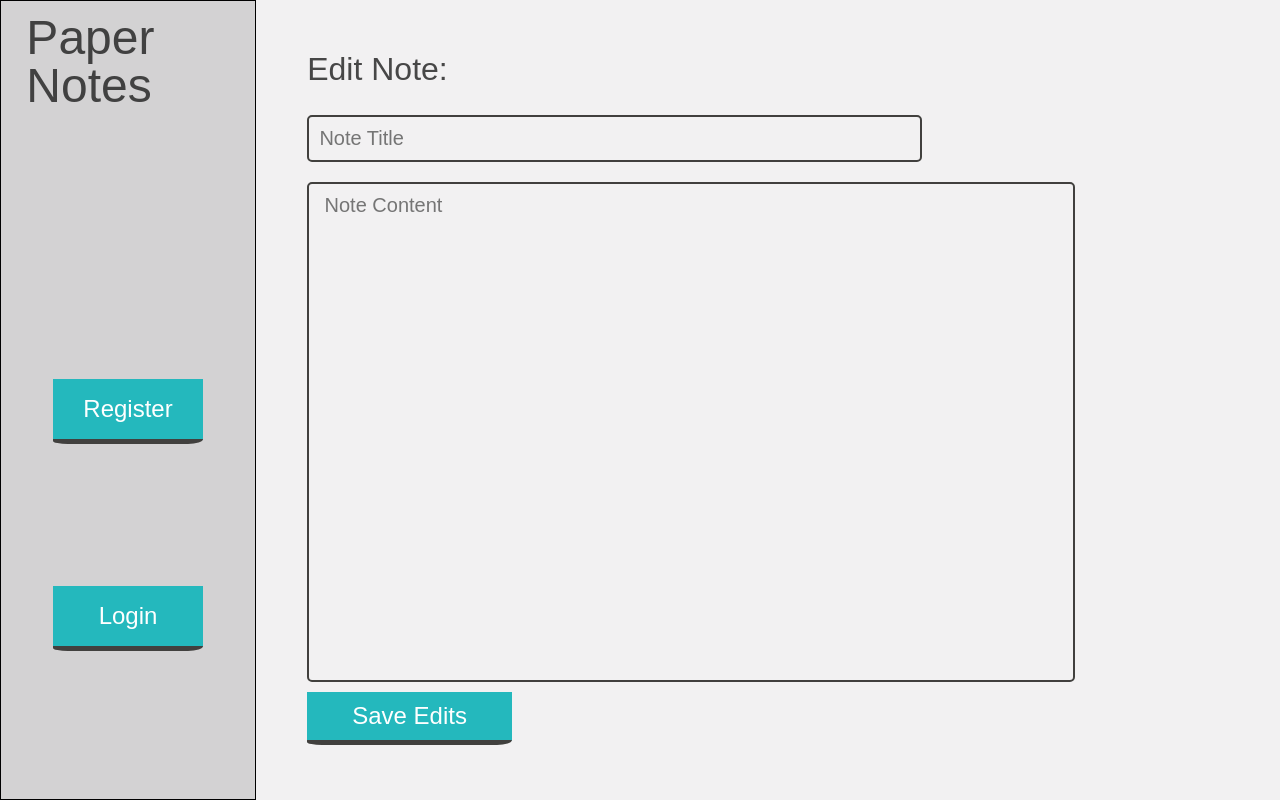
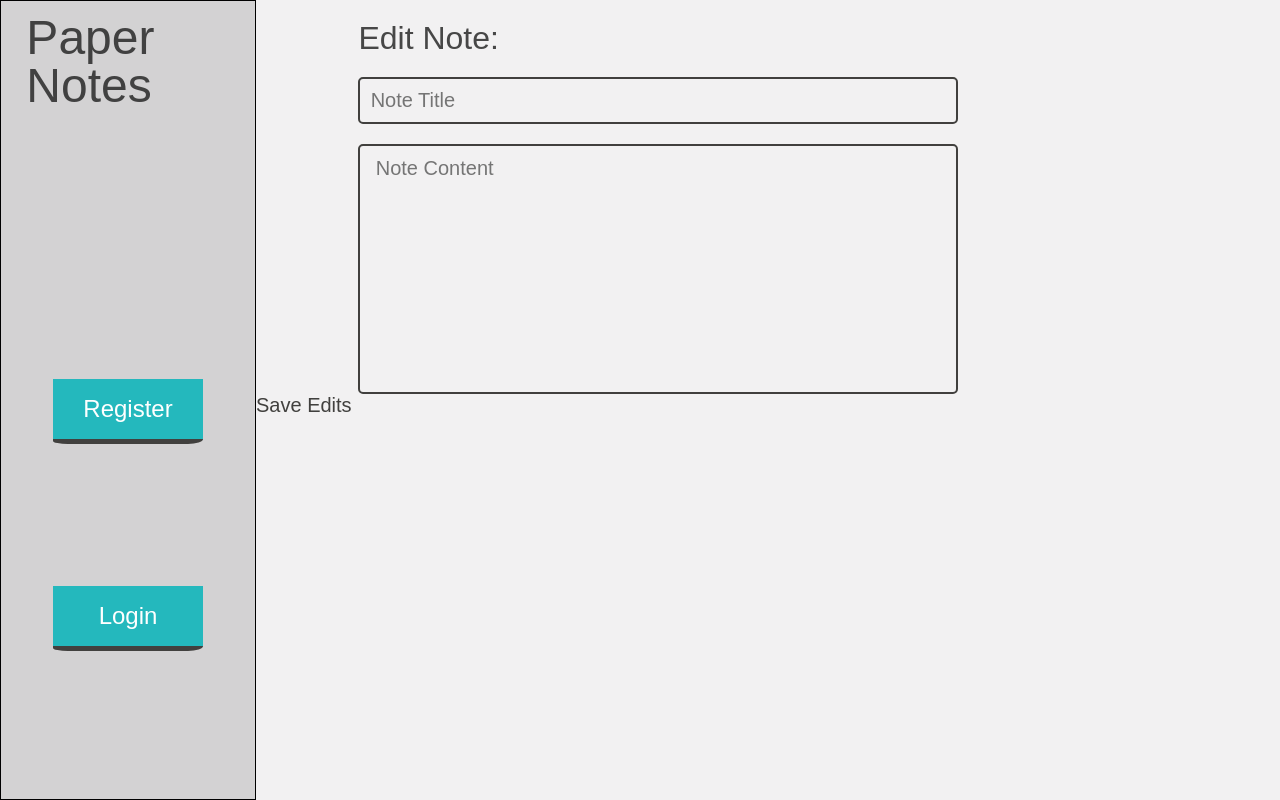
Before and after one commit to AM-Myrick/PaperCSS-FEPW, a React (Create React App) app: page /edit/1 in a window 1280 px wide. Built offline with nearby package versions, Linux system fonts and the light colour scheme; no server answers; a web font is replaced by a local one.

Commit message:
adds responsiveness to NewNote

```diff
--- a/src/Views/NewNote.css
+++ b/src/Views/NewNote.css
@@ -1,35 +1,39 @@
 .new-note {
     background-color: #F2F1F2;
-    width: 80%;
-    margin-left: 20%;
-    height: 100vh;
+    margin-top: 75px;
 }
 
 .new-note h2 {
     font-size: 1.6rem;
     color: #474747;
-    margin-top: 5%;
-    margin-left: 5%;
+    margin: 0 5%;
+    margin-top: 1rem;
 }
 
 .new-note input {
     border-radius: 5px;
     margin-bottom: 20px;
-    margin-left: 5%;
-    width: 60%;
+    margin: 0 5%;
+    margin-top: 1rem;
+    width: 90%;
     padding: 1%;
 }
 
+.new-note input:focus, .new-note textarea:focus {
+    border: 2px solid #24B8BD;
+}
+
 .new-note textarea {
-    margin-left: 5%;
-    width: 75%;
-    height: 500px;
+    margin: 0 5%;
+    margin-top: 1rem;
+    width: 90%;
+    height: 250px;
     padding: 1% 1.5%;
     border-radius: 5px;
     resize: none;
 }
 
-.new-note div {
+.new-note .save {
     text-decoration: none;
     background-color: #24B8BD;
     color: #FFFFFF;
@@ -37,7 +41,7 @@
     padding: 1%;
     margin: 1%;
     margin-left: 5%;
-    margin-bottom: 10%;
+    margin-top: 1rem;
     font-size: 1.2rem;
     text-align: center;
     cursor: pointer;
@@ -49,3 +53,46 @@
 .new-note div:hover {
     background-color: #14696C;
 }
+
+@media (min-width: 769px) {
+    .new-note {
+        margin-top: 125px;
+    }
+
+    .new-note h2 {
+        margin: 0 10%;
+        margin-top: 1rem;
+    }
+
+    .new-note input {
+        margin: 0 10%;
+        margin-top: 1rem;
+        width: 80%;
+    }
+
+    .new-note textarea {
+        margin: 0 10%;
+        margin-top: 1rem;
+        width: 80%;
+    }
+
+    .new-note .save {
+        margin-left: 10%;
+    }
+}
+
+@media (min-width: 1000px) {
+    .new-note {
+        margin-top: 0;
+        width: 80%;
+        margin-left: 20%;
+    }
+
+    .new-note input {
+        width: 600px;
+    }
+
+    .new-note textarea {
+        width: 600px;
+    }
+}
--- a/src/Views/NewNote.js
+++ b/src/Views/NewNote.js
@@ -52,7 +52,7 @@
                 className="new-textBody"
                 >
             </textarea>
-            <div onClick={this.addNote}>Save</div>
+            <div className="save" onClick={this.addNote}>Save</div>
             </form>
         </section>
     )
```
